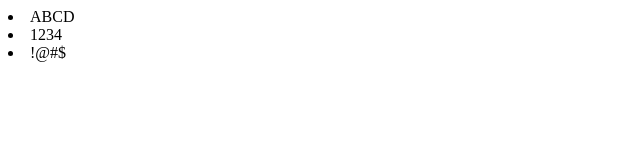
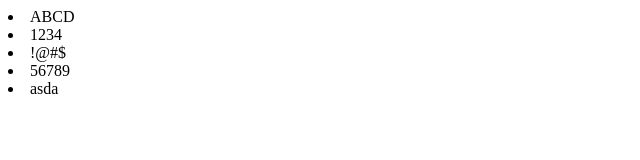
Before and after one commit to VInt-Organization/Vint-First-Project, a plain HTML site: page Index.htm in a window 1280 px wide. Shown: the whole page, without its empty margins (0-640 px from the left). Drawn offline with Linux system fonts and the light colour scheme.

Commit message:
Uopdated index.html
New Line of code being added

```diff
--- a/Index.htm
+++ b/Index.htm
@@ -6,6 +6,8 @@
 		<li>ABCD</li>
 		<li>1234</li>
 		<li>!@#$</li>
+		<li>56789</li>
+		<li>asda</li>
 	</ui>
 </body>
 </html>
```
